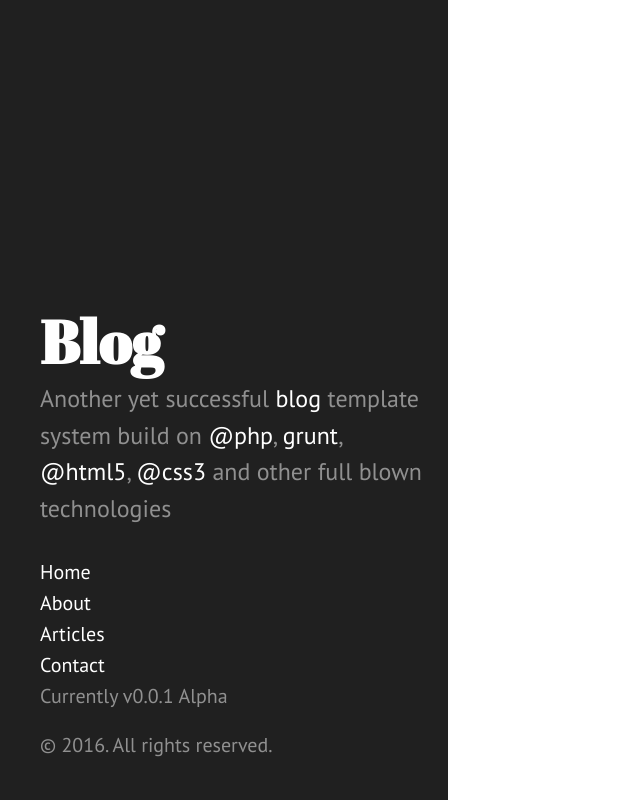
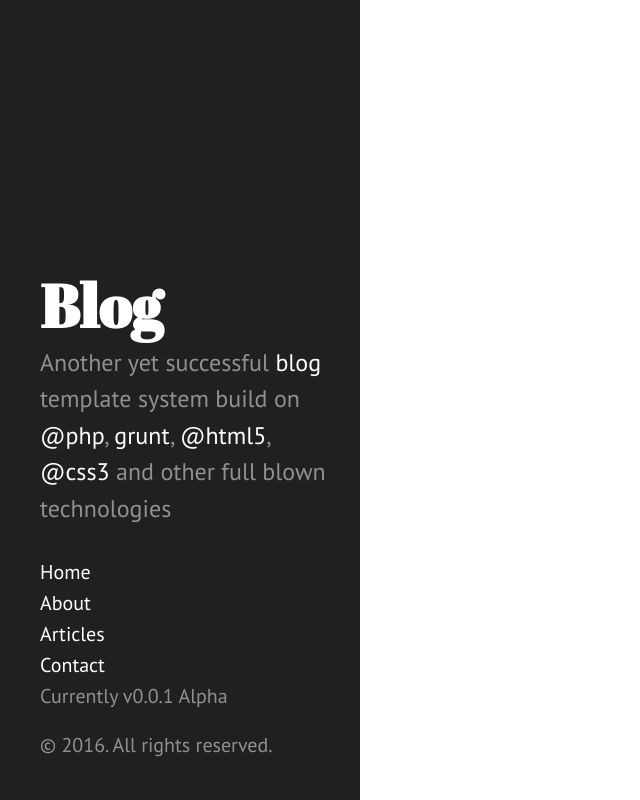
Before and after one commit to alexandrucristiann/sblog, a PHP site: page /index.html in a window 1280 px wide. Shown: the whole page, without its empty margins (0-640 px from the left). Run offline with PHP 8.4, Linux system fonts and the light colour scheme.

Commit message:
sidebar resize issue fix

```diff
--- a/assets/css/main.css
+++ b/assets/css/main.css
@@ -19,7 +19,9 @@ body {
 
 .sidebar {
   background-color: #202020;
-  width: 35%;
+  width: 19%;
+  min-width: 18em;
+  max-width: 18em;
   position: fixed;
   top: 0;
   left: 0;
--- a/assets/sass/modules/_sidebar.sass
+++ b/assets/sass/modules/_sidebar.sass
@@ -1,9 +1,8 @@
 .sidebar
-  //debugging
   background-color: $dark-gray
-  width: 35%
-  //min-width: 14rem
-  //max-width: 15rem
+  width: 19%
+  min-width: 18em
+  max-width: 18em
   position: fixed
   top: 0
   left: 0
@@ -19,12 +18,9 @@
     padding: 1.1rem 1.1rem 1.1rem 2rem
     color: rgba(255, 255, 255, .5)
     position: absolute
-    //right: 1rem
     bottom: 1rem
-    //left: 1rem
 
   &-about
-    //border: 1px solid lightcoral
     //border: 1px solid lightcoral
     margin-top: 1.5rem
     margin-bottom: 1.5rem
```
